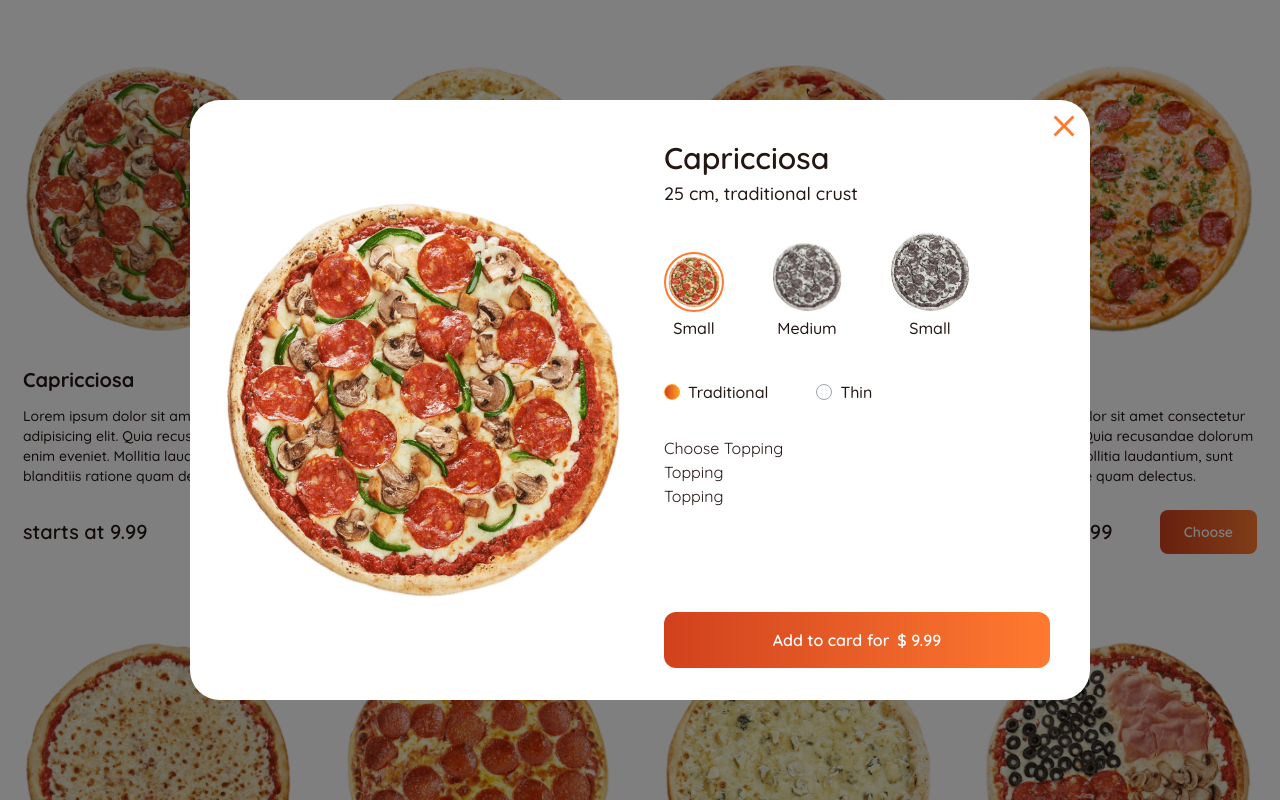
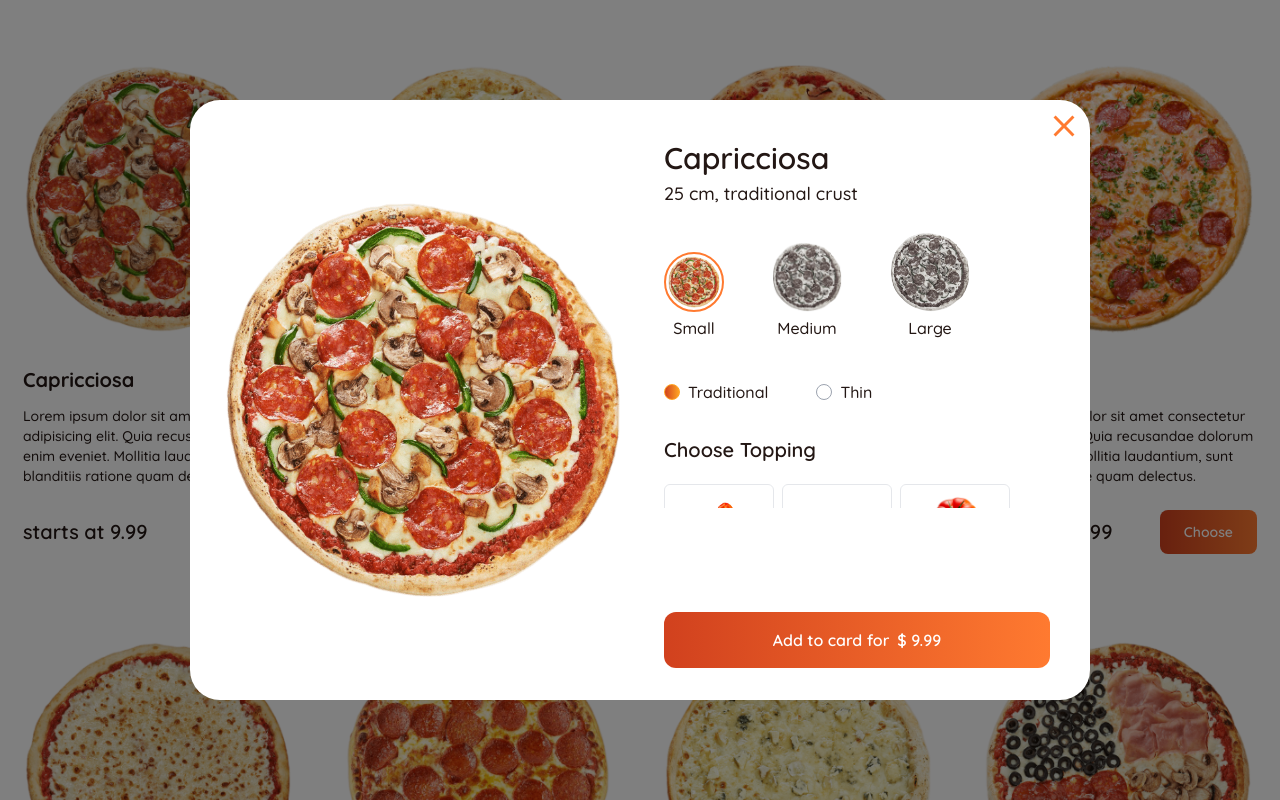
Before and after one commit to terrorbladegodlike/PIzza-Shop, a Next.js app in the folder client/: page / in a window 1280 px wide. Both pictures are taken after a click on the picture 158 px from the left and 199 px from the top of the page. Shown: the top 800 px of the page. Built offline with nearby package versions, Linux system fonts and the light colour scheme.

Commit message:
Added Topping In Details Modal Item
Added a choice of pizza toppings and calculating the cost of pizza based on the number of toppings.

```diff
--- a/client/src/app/components/PizzaDetails.jsx
+++ b/client/src/app/components/PizzaDetails.jsx
@@ -29,7 +29,7 @@
   useEffect(() => {
     size === 'small' ? setPrice(parseFloat(pizza.priceSm + additionalToppingPrice).toFixed(2)) :
       size === 'medium' ? setPrice(parseFloat(pizza.priceMd + additionalToppingPrice).toFixed(2)) :
-        size === ' large' ? setPrice(parseFloat(pizza.priceLg + additionalToppingPrice).toFixed(2)) : null
+        size === 'large' ? setPrice(parseFloat(pizza.priceLg + additionalToppingPrice).toFixed(2)) : null
   })
 
   // Set Additional Topping Price
@@ -83,13 +83,13 @@
             {/* Crust Sellection */}
             <CrustSelection crust={crust} setCrust={setCrust} />
             {/* Topping */}
-            <div>
+            <div className='mb-4 text-xl font-semibold'>
               Choose Topping
             </div>
             {/* Topping List */}
-            <div>
+            <div className='flex flex-1 flex-wrap gap-2 py-1 justify-center lg:justify-start'>
               {pizza.toppings?.map((topping, index) => {
-                return <Topping key={index} />
+                return <Topping topping={topping} additionalTopping={additionalTopping} setAdditionalTopping={setAdditionalTopping} key={index} />
               })}
             </div>
           </div>
--- a/client/src/app/components/SizeSelection.jsx
+++ b/client/src/app/components/SizeSelection.jsx
@@ -63,7 +63,7 @@
             onChange={(e) => setSize(e.target.value)}
             className='appearance-none'
           />
-          Small
+          Large
         </label>
       </div>
     </div>
--- a/client/src/app/components/Topping.js
+++ /dev/null
@@ -1,5 +0,0 @@
-const Topping = () => {
-  return <div>Topping</div>;
-};
-
-export default Topping;
--- /dev/null
+++ b/client/src/app/components/Topping.jsx
@@ -0,0 +1,67 @@
+import React, { useState, useEffect } from 'react'
+
+// Next Image
+import Image from 'next/image'
+
+// Icons
+import { IoMdCheckmark } from 'react-icons/io'
+
+
+const Topping = ({ topping, additionalTopping, setAdditionalTopping }) => {
+
+  // Checkbox state
+  const [isChecked, setIsChecked] = useState(false)
+
+  // Handle checkbox
+  const handleCheckbox = () => {
+    setIsChecked(!isChecked)
+  }
+
+  // Handle topping
+  const handleTopping = () => {
+    if (isChecked) {
+      // Use Set To Ensure Uniaue Values
+      const newToppings = new Set([...additionalTopping, { ...topping }])
+      setAdditionalTopping(Array.from(newToppings))
+    } else {
+      // Remove The Topping With The Matching Name
+      const newToppings = additionalTopping.filter((toppingObj) => {
+        return toppingObj.name !== topping.name
+      })
+      setAdditionalTopping(newToppings)
+    }
+  }
+
+  useEffect(() => {
+    handleTopping()
+  }, [isChecked])
+
+  return (
+    <div className={`${isChecked && 'border-orange'} w-full max-w-[110px] h-[140px] p-1 flex flex-col items-center justify-center border rounded-md bg-white relative`}>
+      <Image
+        src={topping.image}
+        width={70}
+        height={70}
+        alt='image'
+        className='mb-2'
+      />
+      {/* Topping Name */}
+      <div className='text-sm capitalize text-center font-medium'>
+        {topping.name}
+      </div>
+      {/* Checkbox */}
+      <input
+        className='absolute w-full h-full opacity-0 cursor-pointer'
+        type="checkbox"
+        checked={isChecked}
+        onChange={handleCheckbox}
+      />
+      {/* Checked icon */}
+      <div className={`${isChecked ? 'opacity-100' : 'opacity-0'} absolute top-1 right-1`}>
+        <IoMdCheckmark className='text-xl text-orange' />
+      </div>
+    </div>
+  )
+}
+
+export default Topping
```
